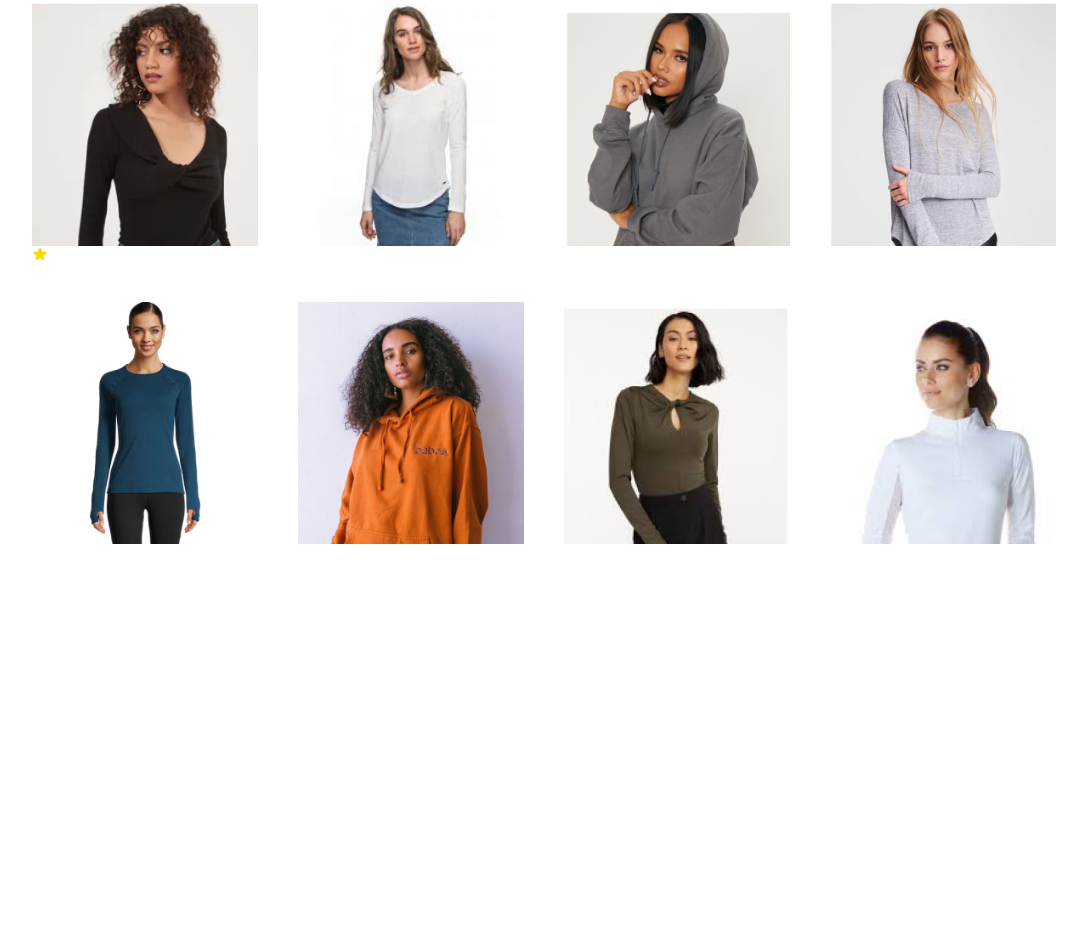
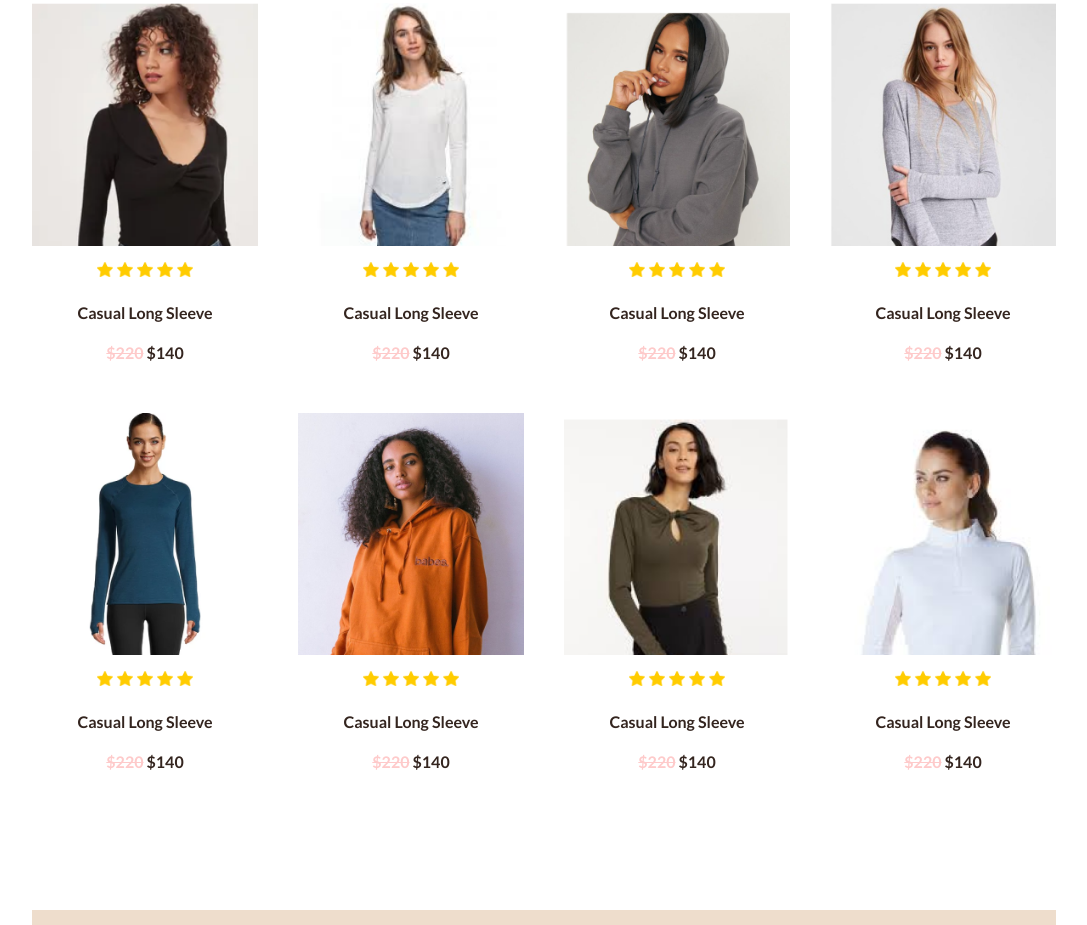
Before and after one commit to Osaode/tifash-fashion-landing-page, a website: page public/index.html in a window 1280 px wide. Shown: the part 3175-4100 px from the top of the page, without its empty margins (96-1183 px from the left). Before the commit the page ends 3927 px from the top, so only its background shows below. Drawn offline with Linux system fonts and the light colour scheme; a web font is replaced by a local one.

Commit message:
third commit

```diff
--- a/public/index.html
+++ b/public/index.html
@@ -150,7 +150,7 @@
                 </div><!--best fashion 2015 end-->
             </div><!--section 1 end-->
             <!-- slideshow -->
-            <div style="background-image: url('./img/BG\ \(1\).png') ;" class="w-full h-full bg-no-repeat bg-cover"></div>
+            <div style="background-image: url('./img/BG\ \(1\).png');" class="w-full h-full bg-no-repeat bg-cover"></div>
             <!-- slideshow end -->
 
             <div class="px-32 py-20"><!--section 2-->
@@ -160,16 +160,16 @@
                             <h2>Our Products</h2>
                         </div>
                         <div class="flex gap-12 justify-center font-bold text-sm mt-8 mb-16 text-center">
-                            <a class="hover:border-b-4 border-b-primary" href="#">
+                            <a class="prodlink" href="#">
                                 <span>HOT</span>
                             </a>
-                            <a class="hover:border-b-4 border-b-primary" href="#">
+                            <a class="prodlink" href="#">
                                 <span>ON SALE</span>
                             </a>
-                            <a class="hover:border-b-4 border-b-primary" href="#">
+                            <a class="prodlink" href="#">
                                 <span>TRENDING NOW</span>
                             </a>
-                            <a class="hover:border-b-4 border-b-primary" href="#">
+                            <a class="prodlink" href="#">
                                 <span>NEW ARRIVAL</span>
                             </a>
                         </div>
@@ -177,35 +177,122 @@
                     <div class="grid grid-cols-4 gap-10"><!--images-->
                         <div class="card">
                             <img src="./img/Image(6).png" alt="sweater">
-                            <div class="flex">
-                                <svg class="w-4 bg-repeat-x" xmlns="http://www.w3.org/2000/svg" viewBox="0 0 24 24" fill="gold" class="w-6 h-6">
-                                    <path fill-rule="evenodd" d="M10.788 3.21c.448-1.077 1.976-1.077 2.424 0l2.082 5.007 5.404.433c1.164.093 1.636 1.545.749 2.305l-4.117 3.527 1.257 5.273c.271 1.136-.964 2.033-1.96 1.425L12 18.354 7.373 21.18c-.996.608-2.231-.29-1.96-1.425l1.257-5.273-4.117-3.527c-.887-.76-.415-2.212.749-2.305l5.404-.433 2.082-5.006z" clip-rule="evenodd" />
-                                  </svg>
+                            <div>
+                                <div class="flex justify-center p-4">
+                                <img class="w-24" src="./img/five-star.png" alt="">
+                                </div>
+                                <div class="price">
+                                    <span>Casual Long Sleeve</span>
+                                </div>
+                                <div class="price">
+                                    <span><del class="text-red-200">$220</del> $140</span>
+                                </div>
                             </div>
                         </div>
                         <div class="card">
                             <img src="./img/Image(7).png" alt="long sleeve">
+                            <div>
+                                <div class="flex justify-center p-4">
+                                <img class="w-24" src="./img/five-star.png" alt="">
+                                </div>
+                                <div class="price">
+                                    <span>Casual Long Sleeve</span>
+                                </div>
+                                <div class="price">
+                                    <span><del class="text-red-200">$220</del> $140</span>
+                                </div>
+                            </div>
                         </div>
                         <div class="card">
                             <img src="./img/Image(8).png" alt="t-shirt">
+                            <div>
+                                <div class="flex justify-center p-4">
+                                <img class="w-24" src="./img/five-star.png" alt="">
+                                </div>
+                                <div class="price">
+                                    <span>Casual Long Sleeve</span>
+                                </div>
+                                <div class="price">
+                                    <span><del class="text-red-200">$220</del> $140</span>
+                                </div>
+                            </div>
                         </div>
                         <div class="card">
                             <img src="./img/Image(9).png" alt="t-shirt">
+                            <div>
+                                <div class="flex justify-center p-4">
+                                <img class="w-24" src="./img/five-star.png" alt="">
+                                </div>
+                                <div class="price">
+                                    <span>Casual Long Sleeve</span>
+                                </div>
+                                <div class="price">
+                                    <span><del class="text-red-200">$220</del> $140</span>
+                                </div>
+                            </div>
                         </div>
                         <div class="card">
                             <img src="./img/Image(10).png" alt="sweater">
+                            <div>
+                                <div class="flex justify-center p-4">
+                                <img class="w-24" src="./img/five-star.png" alt="">
+                                </div>
+                                <div class="price">
+                                    <span>Casual Long Sleeve</span>
+                                </div>
+                                <div class="price">
+                                    <span><del class="text-red-200">$220</del> $140</span>
+                                </div>
+                            </div>
                         </div>
                         <div class="card">
                             <img src="./img/Image(11).png" alt="long sleeve">
+                            <div>
+                                <div class="flex justify-center p-4">
+                                <img class="w-24" src="./img/five-star.png" alt="">
+                                </div>
+                                <div class="price">
+                                    <span>Casual Long Sleeve</span>
+                                </div>
+                                <div class="price">
+                                    <span><del class="text-red-200">$220</del> $140</span>
+                                </div>
+                            </div>
                         </div>
                         <div class="card">
                             <img src="./img/Image(12).png" alt="t-shirt">
+                            <div>
+                                <div class="flex justify-center p-4">
+                                <img class="w-24" src="./img/five-star.png" alt="">
+                                </div>
+                                <div class="price">
+                                    <span>Casual Long Sleeve</span>
+                                </div>
+                                <div class="price">
+                                    <span><del class="text-red-200">$220</del> $140</span>
+                                </div>
+                            </div>
                         </div>
                         <div class="card">
                             <img src="./img/Image(13).png" alt="t-shirt">
+                            <div>
+                                <div class="flex justify-center p-4">
+                                <img class="w-24" src="./img/five-star.png" alt="">
+                                </div>
+                                <div class="price">
+                                    <span>Casual Long Sleeve</span>
+                                </div>
+                                <div class="price">
+                                    <span><del class="text-red-200">$220</del> $140</span>
+                                </div>
+                            </div>
                         </div>
                     </div><!--images end-->
                 </div><!--our products end-->
+                <div style="background-image: url('./img/Rectangle\ 44.png');" class="w-full h-full bg-no-repeat bg-cover"> <!-- deal of the day -->
+
+                </div> <!-- deal of the day end -->
+            </div><!--section 2 end-->
 
         </main>
     </div>
--- a/src/styles.css
+++ b/src/styles.css
@@ -11,3 +11,11 @@
 .label{
     @apply bg-white font-black text-sm px-20 py-2 top-0 ml-6 mt-80 absolute;
 }
+
+.price{
+    @apply flex justify-center px-4 py-2 font-bold;
+}
+
+.prodlink{
+    @apply tracking-wider hover:border-b-4 border-b-primary;
+}
```
Also changed, not shown: public/img/Rectangle 44.png (added), public/img/five-star.png (added), public/styles.css.
